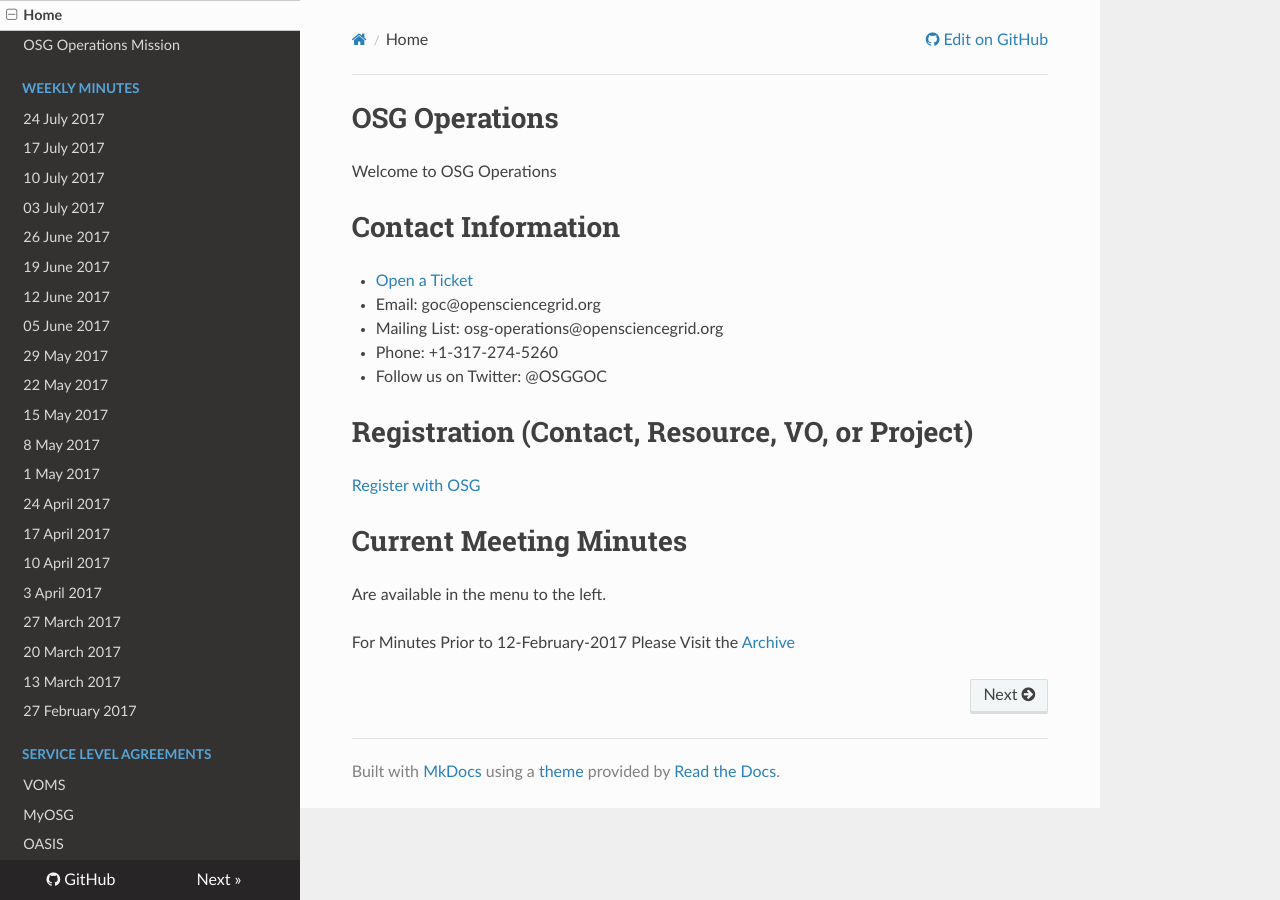
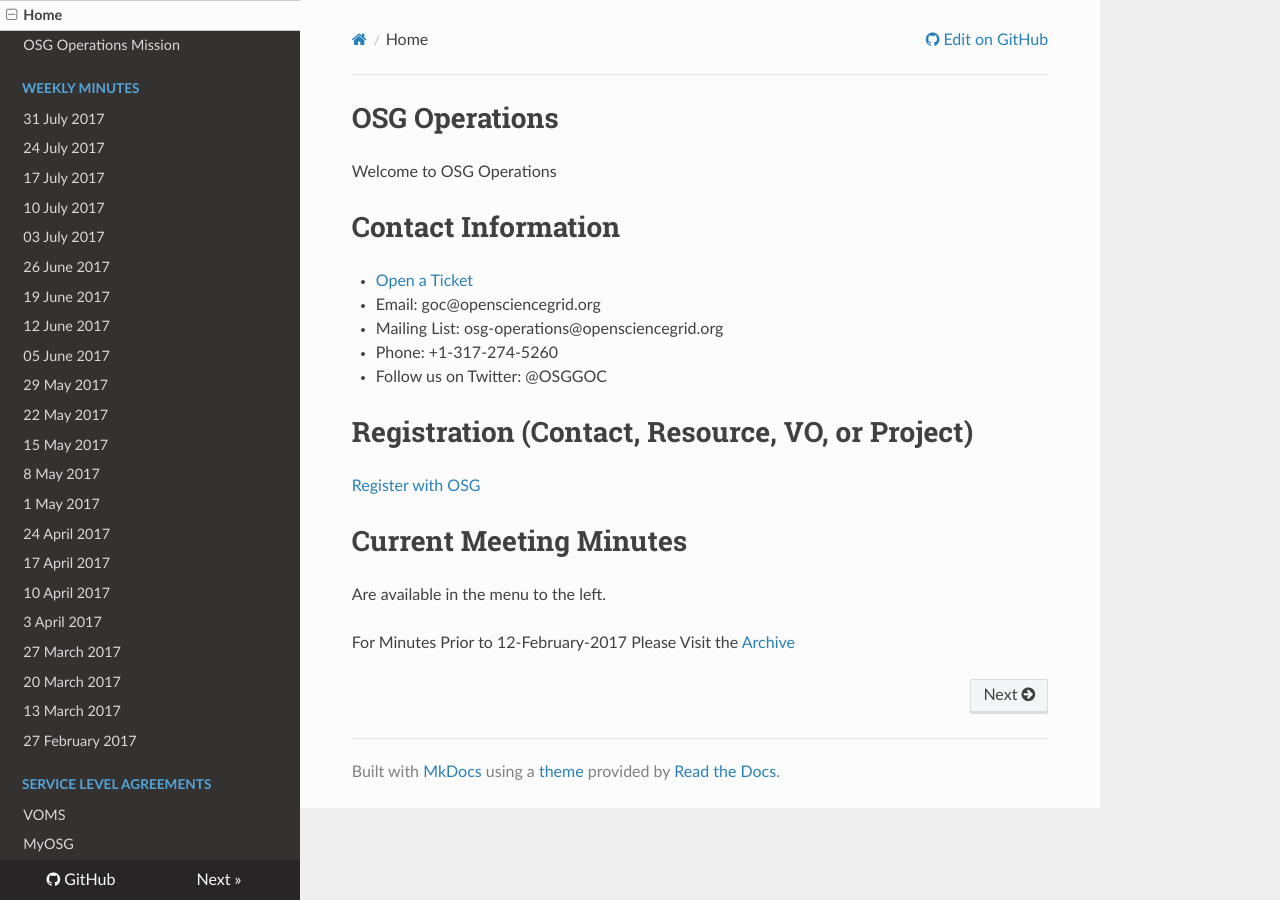
Before and after one commit to osg-htc/operations, an MkDocs documentation site: the page built from docs/index.md, in a window 1280 px wide. Built offline with MkDocs 1.6.1, drawn with Linux system fonts in a browser that asks for light colours; nearby versions of some CDN libraries; old or Windows-style settings are respelled for this version of MkDocs.

Commit message:
Update mkdocs.yml

```diff
--- a/mkdocs.yml
+++ b/mkdocs.yml
@@ -10,6 +10,7 @@
 - Home: 'index.md'
 - OSG Operations Mission: 'mission.md'
 - Weekly Minutes:
+  - '31 July 2017': 'WeeklyMinutes/31Jul2017.md'
   - '24 July 2017': 'WeeklyMinutes/24Jul2017.md'
   - '17 July 2017': 'WeeklyMinutes/17Jul2017.md'
   - '10 July 2017': 'WeeklyMinutes/10Jul2017.md'
```
